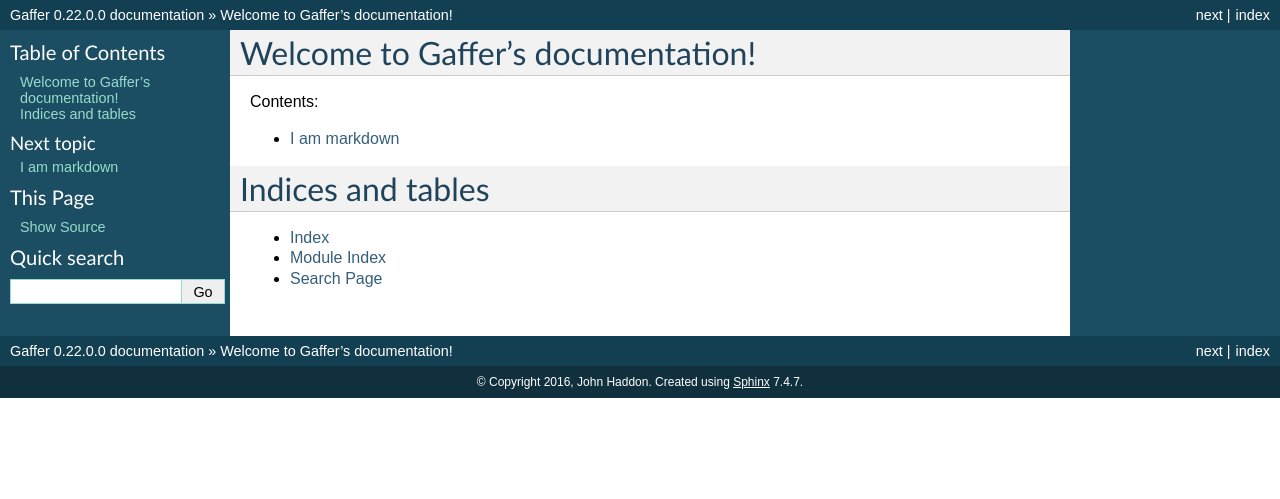
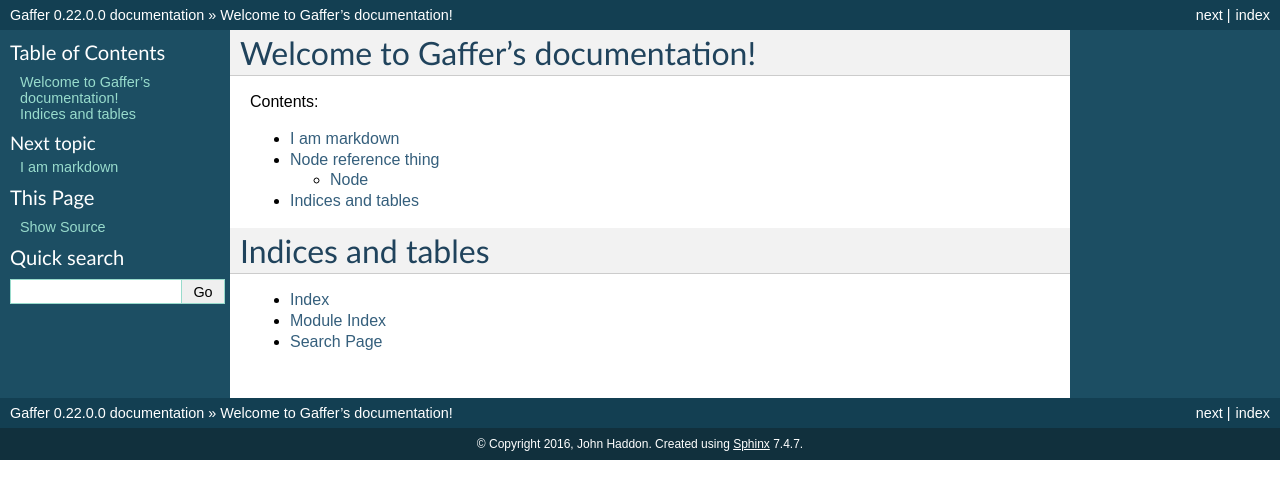
Before and after one commit to johnhaddon/rtd, a Sphinx documentation site: the page built from docs/index.rst, in a window 1280 px wide. Shown: the top 499 px of the page. Built offline with Sphinx 7.4.7, drawn with Linux system fonts in a browser that asks for light colours.

```diff
--- a/docs/index.rst
+++ b/docs/index.rst
@@ -12,7 +12,7 @@ Contents:
    :maxdepth: 2
 
    test
-
+   nodeReference/index
 
 Indices and tables
 ==================
--- /dev/null
+++ b/docs/nodeReference/index.rst
@@ -0,0 +1,16 @@
+Node reference thing
+==================================
+
+Contents:
+
+.. toctree::
+   :maxdepth: 2
+
+   node
+
+Indices and tables
+==================
+
+* :ref:`genindex`
+* :ref:`modindex`
+* :ref:`search`
```
Also changed, not shown: docs/nodeReference/node.md (added, +3 -0 lines).
